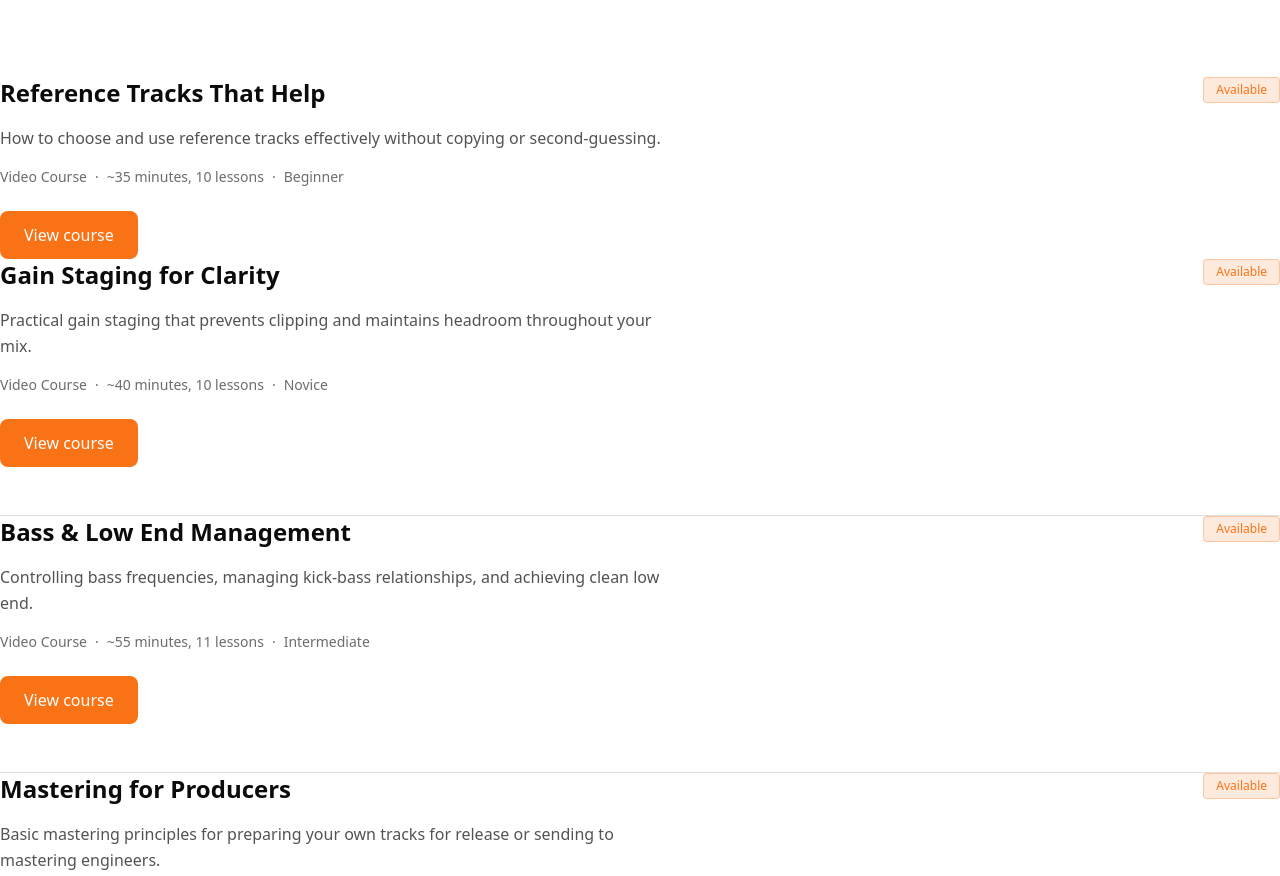
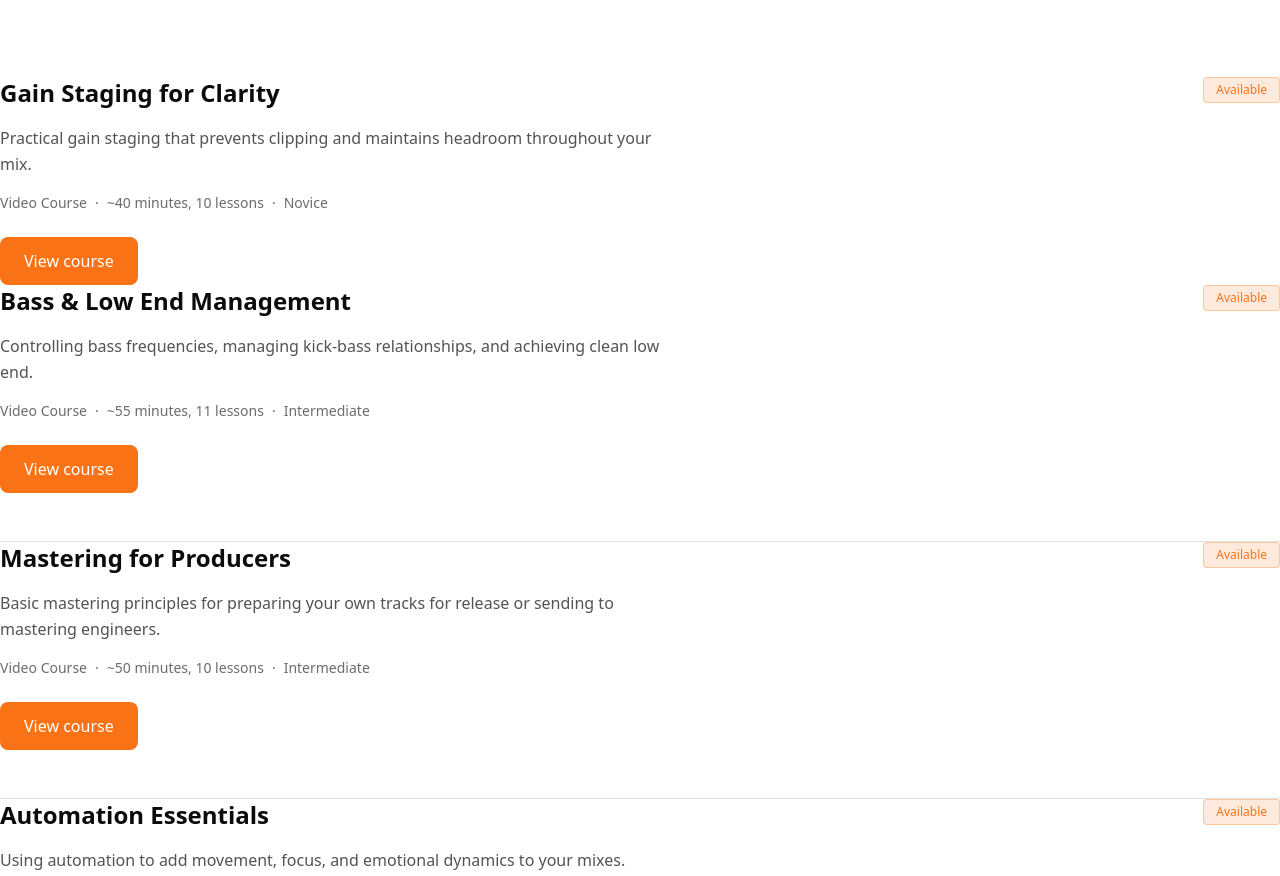
Before and after one commit to sstanl3ygeorge-hue/studio-xv, a website: page learn-courses.html in a window 1280 px wide. Shown: the part 4630-5506 px from the top of the page. Drawn offline with nearby package versions, Linux system fonts and the light colour scheme.

Commit message:
Final cleanup of all duplicate course cards

```diff
--- a/learn-courses.html
+++ b/learn-courses.html
@@ -516,31 +516,6 @@
 
 </body>
 </html>
-        <div class="flex items-start justify-between gap-4 mb-4">
-          <h2 class="text-2xl font-semibold">Reference Tracks That Help</h2>
-          <span class="inline-block px-3 py-1 text-xs font-medium rounded"
-                style="background: rgba(249, 115, 22, 0.15); color: var(--accent); border: 1px solid rgba(249, 115, 22, 0.3);">
-            Available
-          </span>
-        </div>
-
-        <p class="text-base opacity-70 leading-relaxed mb-4 max-w-2xl">
-          How to choose and use reference tracks effectively without copying or second-guessing.
-        </p>
-
-        <div class="flex flex-wrap gap-2 text-sm opacity-60 mb-6">
-          <span>Video Course</span>
-          <span>·</span>
-          <span>~35 minutes, 10 lessons</span>
-          <span>·</span>
-          <span>Beginner</span>
-        </div>
-
-        <a href="course-finishing-tracks-info.html" class="inline-block px-6 py-3 rounded-lg text-base font-medium transition" style="background: var(--accent); color: white;">View course</a>
-      </div>
-
-      <!-- Course 11: Gain Staging for Clarity -->
-      <div class="course-item border-b pb-12" data-status="available" data-level="novice" data-title="Gain Staging for Clarity" style="border-color: var(--border-soft);">
         <div class="flex items-start justify-between gap-4 mb-4">
           <h2 class="text-2xl font-semibold">Gain Staging for Clarity</h2>
           <span class="inline-block px-3 py-1 text-xs font-medium rounded"
```
